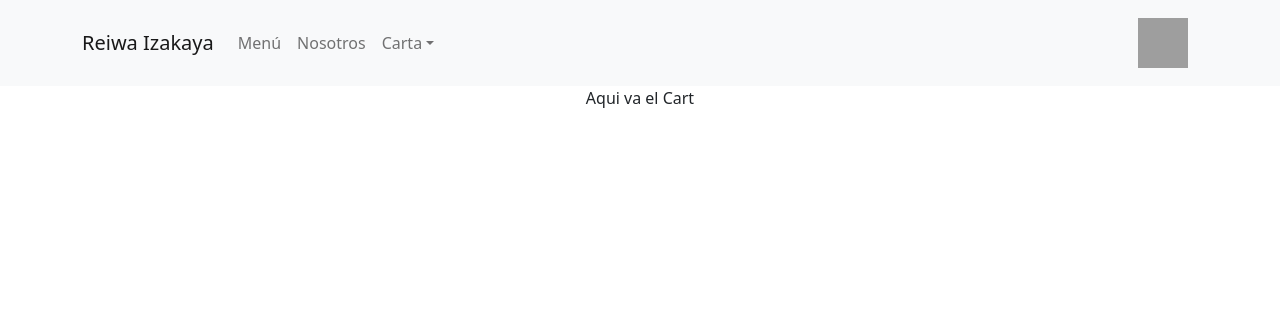
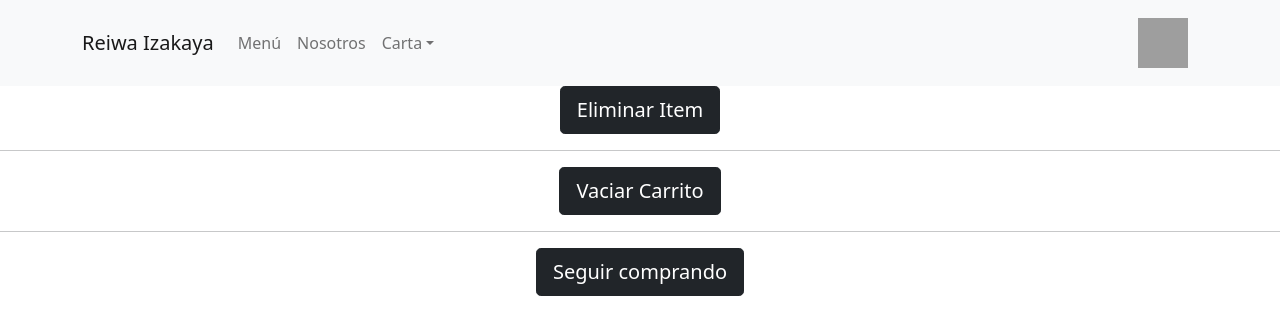
Before and after one commit to mzeballos88/reiwa, a React (Create React App) app: page /cart in a window 1280 px wide. Shown: the top 334 px of the page. Built offline with nearby package versions, Linux system fonts and the light colour scheme; grey boxes are pictures that could not be loaded.

Commit message:
Agregué context

```diff
--- a/src/App.js
+++ b/src/App.js
@@ -4,9 +4,13 @@ import NavBar from './components/NavBar/NavBar';
 import ItemListContainer from './components/Container/ItemListContainer';
 import ItemDetailContainer from './components/ItemDetail/ItemDetailContainer';
 import Cart from './components/Cart/Cart';
+import { CartContextProvider } from './Context/CartContext';
 
 function App() {
+
   return (
+
+    <CartContextProvider >
     <Router>
       <div className="App">
         <NavBar />
@@ -18,6 +22,7 @@ function App() {
         </Switch>
       </div>
     </Router>
+    </CartContextProvider>
   );
 }
 
--- /dev/null
+++ b/src/Context/CartContext.jsx
@@ -0,0 +1,51 @@
+import { useState, createContext, useContext} from "react";
+
+const CartContext = createContext()
+
+export const useCartContext = () => useContext(CartContext)
+
+export function CartContextProvider({children}) {
+    const [producto, setProducto] = useState([])
+
+
+    const addItem = (prod, count) => {
+        if(isInCart(prod.id)){
+            const updateCart = [...producto];
+            updateCart.forEach((element) =>{
+                if(element.item.id === prod.id) {
+                    element.count += count
+                }
+            })
+        setProducto(updateCart)
+        } else {
+
+        setProducto([...producto, {item: prod, quantity: count}])
+    }
+}
+    const isInCart = (id) =>{
+        return producto.find(element => element.item.id === id)
+    }
+
+    const clear = () => setProducto([])
+
+
+    const removeItem = (id) => {
+        const cartFilter = producto.filter(element => element.item.id !== id)
+        return setProducto(cartFilter)
+    }
+
+    console.log(producto)
+
+    return (
+        <CartContext.Provider value ={{
+            producto,
+            addItem,
+            clear,
+            removeItem
+        }}>
+        {children}
+        </CartContext.Provider>
+    )
+}
+
+export default CartContextProvider
--- a/src/components/Cart/Cart.jsx
+++ b/src/components/Cart/Cart.jsx
@@ -1,9 +1,29 @@
 import React from 'react'
+import { Button } from "react-bootstrap";
+import { useCartContext } from "../../Context/CartContext"
+import { NavLink } from 'react-router-dom';
 
 export default function Cart() {
+
+    const {clear, removeItem} = useCartContext()
+
+
     return (
         <div>
-            Aqui va el Cart
+            <Button variant="dark" size="lg" onClick={removeItem}>
+                Eliminar Item
+            </Button>
+            <hr/>
+            <Button variant="dark" size="lg" onClick={clear}>
+                Vaciar Carrito
+            </Button>
+             <hr/>
+            <NavLink to='/' >
+             <Button variant="dark" size="lg">
+               Seguir comprando
+             </Button>
+             </NavLink>
+
         </div>
     )
 }
--- a/src/components/Container/Item.jsx
+++ b/src/components/Container/Item.jsx
@@ -1,8 +1,10 @@
-import React from 'react'
 import { Card } from 'react-bootstrap'
 import { NavLink } from 'react-router-dom'
+/*import { useCartContext } from '../../Context/CartContext'*/
 
 export default function Item({item}) {
+   /*const producto = useCartContext()*/
+
     return (
                 <Card style={{ width: '18rem' }} key={item.id}>
                     <Card.Img variant="top" src={item.img} />
--- a/src/components/ItemCount/ItemCount.jsx
+++ b/src/components/ItemCount/ItemCount.jsx
@@ -1,12 +1,12 @@
-import React, { useState } from "react";
+import React, { useState} from "react";
 import { Button } from "react-bootstrap";
 import { NavLink } from "react-router-dom";
 
 
 export default function ItemCount({initial, stock, onAdd}) {
+
     const [count, setCount] = useState(initial);
     const [cambiarBoton, setCambiarBoton] = useState(false);
-
 
     const sumaClick = () => {
       if(count < stock) setCount(count + 1);
@@ -43,13 +43,16 @@ export default function ItemCount({initial, stock, onAdd}) {
                Seguir comprando
              </Button>
              </NavLink>
-
            </div>)
                 :
               (<div className="d-grid gap-2">
               <Button variant="dark" size="lg" onClick={handlerOnAdd}>
                 Agregar al carrito
               </Button>
+              <NavLink to='/'>
+              <button className="btn btn-outline-dark">← Regresar</button>
+              </NavLink>
+
             </div>)
             }
         </div>
--- a/src/components/ItemDetail/ItemDetail.jsx
+++ b/src/components/ItemDetail/ItemDetail.jsx
@@ -1,13 +1,18 @@
-import React from 'react'
 import { Card } from 'react-bootstrap'
-import { NavLink } from 'react-router-dom'
+import { useParams } from 'react-router-dom'
+import { useCartContext } from '../../Context/CartContext'
 import ItemCount from '../ItemCount/ItemCount'
 
+
 export default function ItemDetail({producto}) {
+    const {id} = useParams()
+
+    const {addItem} = useCartContext()
+
     const onAdd = (count) =>{
-        console.log(`La cantidad es: ${count}`)
-        /*alert(`La cantidad es: ${count}`)*/
+        addItem({item: producto, quantity: count})
       }
+
     return (
         <div className='card'>
             <Card style={{ width: '18rem' }} key={producto.id}>
@@ -20,11 +25,8 @@ export default function ItemDetail({producto}) {
                     </Card.Text>
                     <h3>{producto.price}</h3>
                     <Card.Footer>
-                    <ItemCount initial={1} stock={12} onAdd={onAdd} />
+                    <ItemCount initial={1} stock={12} onAdd={onAdd} addItem={addItem} />
                     </Card.Footer>
-                    <NavLink to='/'>
-                    <button className="btn btn-outline-dark">← Regresar</button>
-                    </NavLink>
                 </Card.Body>
             </Card>
         </div>
```
